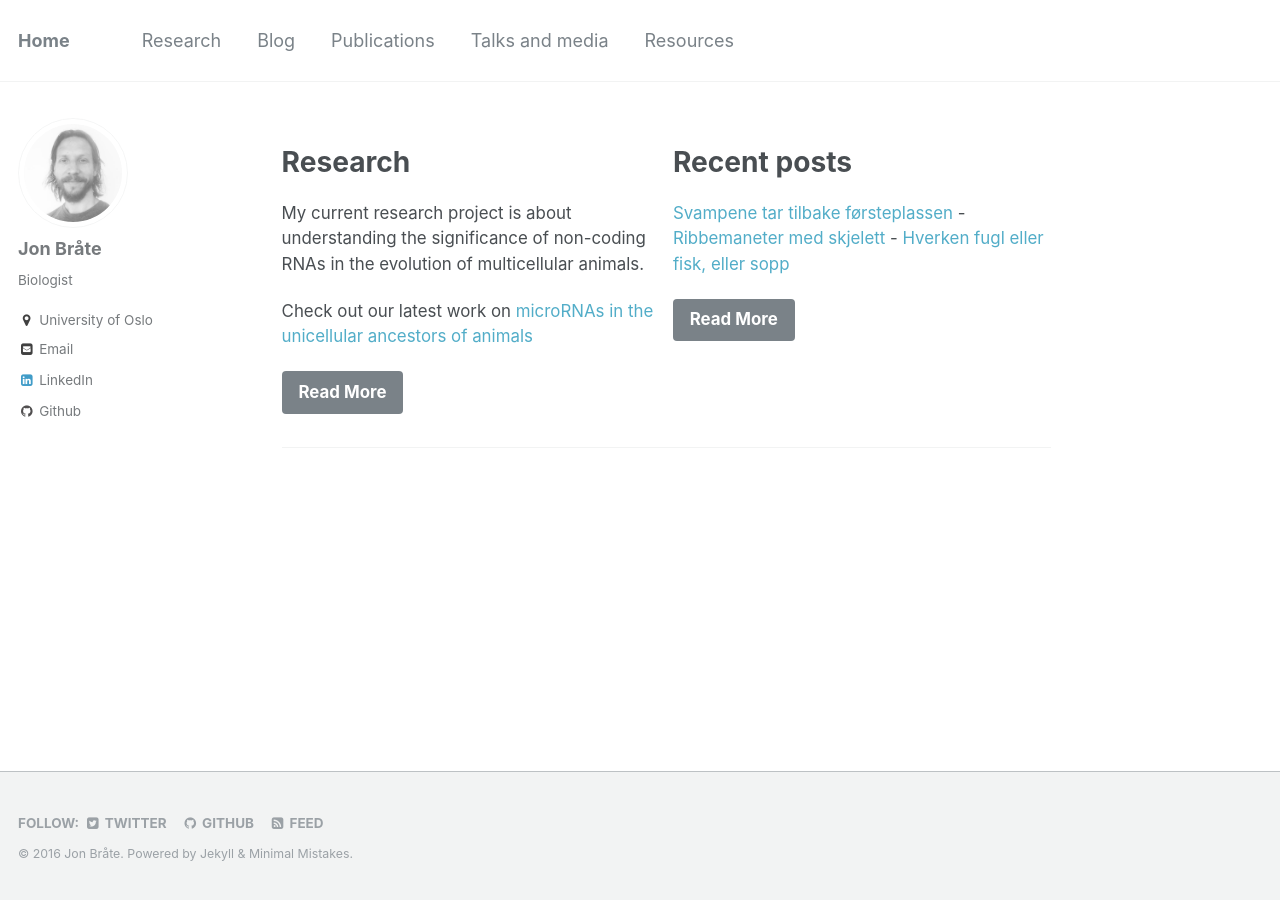
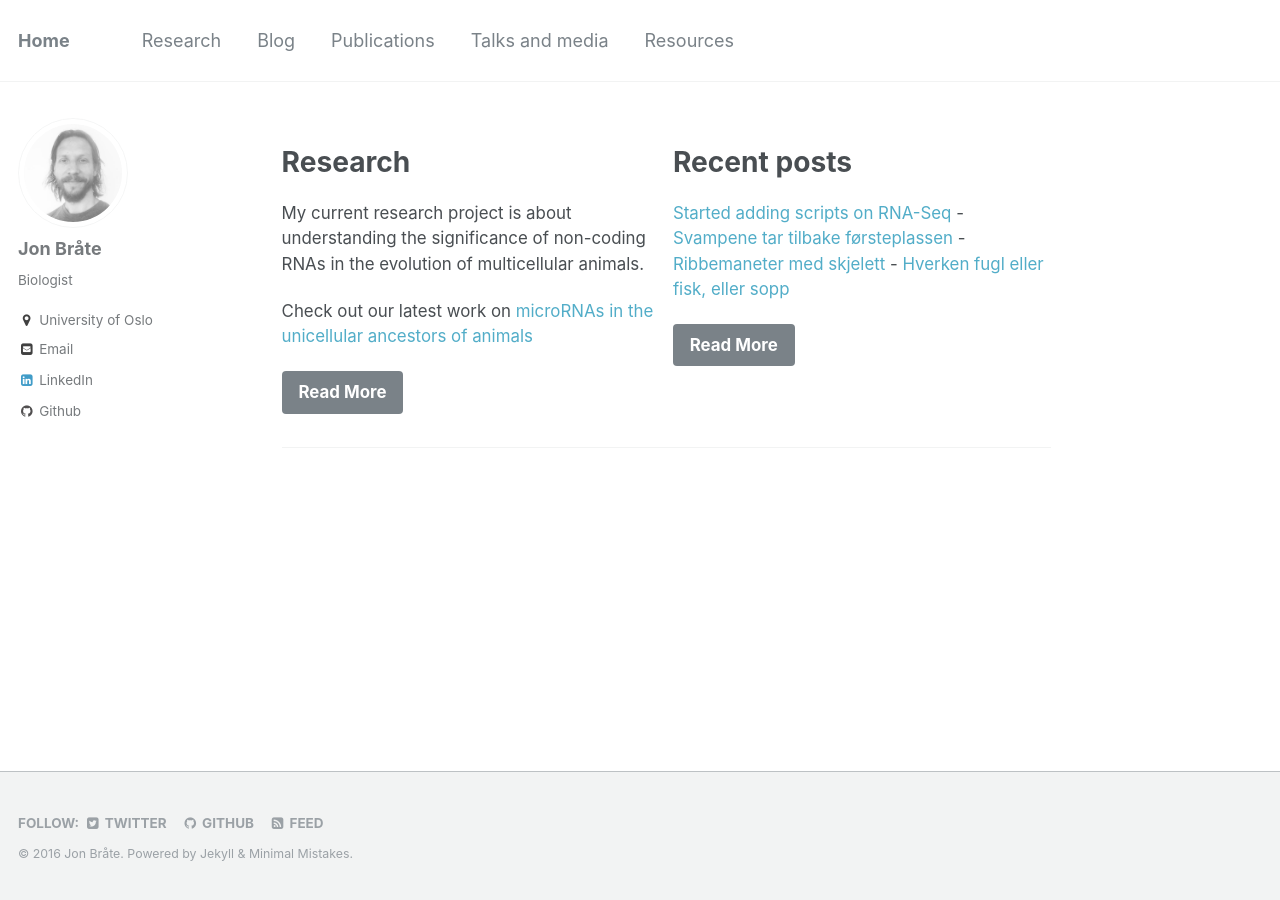
Before and after one commit to pjpaulpj/jonbra.github.io, a Jekyll site: the page built from index.md, in a window 1280 px wide. Built offline with Jekyll 4.4.1, drawn with Linux system fonts in a browser that asks for light colours.

Commit message:
Added Abel scripts to Recent Posts

```diff
--- a/index.md
+++ b/index.md
@@ -11,7 +11,7 @@ Check out our latest work on [microRNAs in the unicellular ancestors of animals]
     url: "/research/"
     btn_label: "Read More"
   - title: "Recent posts"
-    excerpt: "[Svampene tar tilbake førsteplassen](https://jonbra.github.io/blog/svampene-tar-tilbake-f%C3%B8rsteplassen/) - [Ribbemaneter med skjelett](https://jonbra.github.io/blog/ribbemaneter-med-skjelett/) - [Hverken fugl eller fisk, eller sopp](https://jonbra.github.io/blog/hverken-fugl-eller-fisk/)"
+    excerpt: "[Started adding scripts on RNA-Seq](https://jonbra.github.io/resources/intro/) - [Svampene tar tilbake førsteplassen](https://jonbra.github.io/blog/svampene-tar-tilbake-f%C3%B8rsteplassen/) - [Ribbemaneter med skjelett](https://jonbra.github.io/blog/ribbemaneter-med-skjelett/) - [Hverken fugl eller fisk, eller sopp](https://jonbra.github.io/blog/hverken-fugl-eller-fisk/)"
     url: "/blog/"
     btn_label: "Read More"
 ---
```
